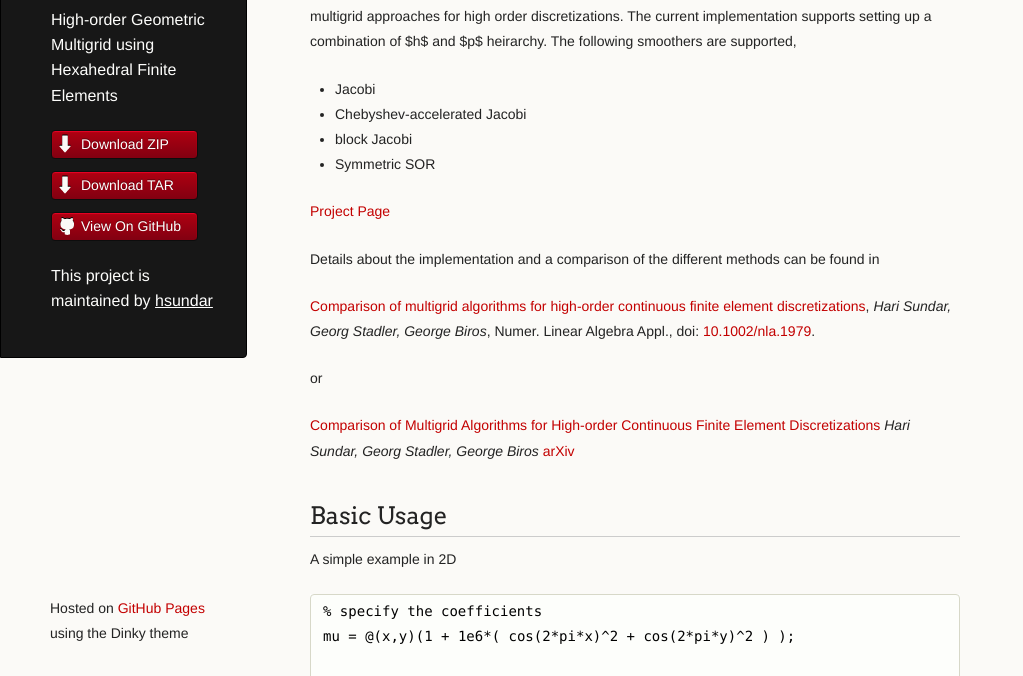
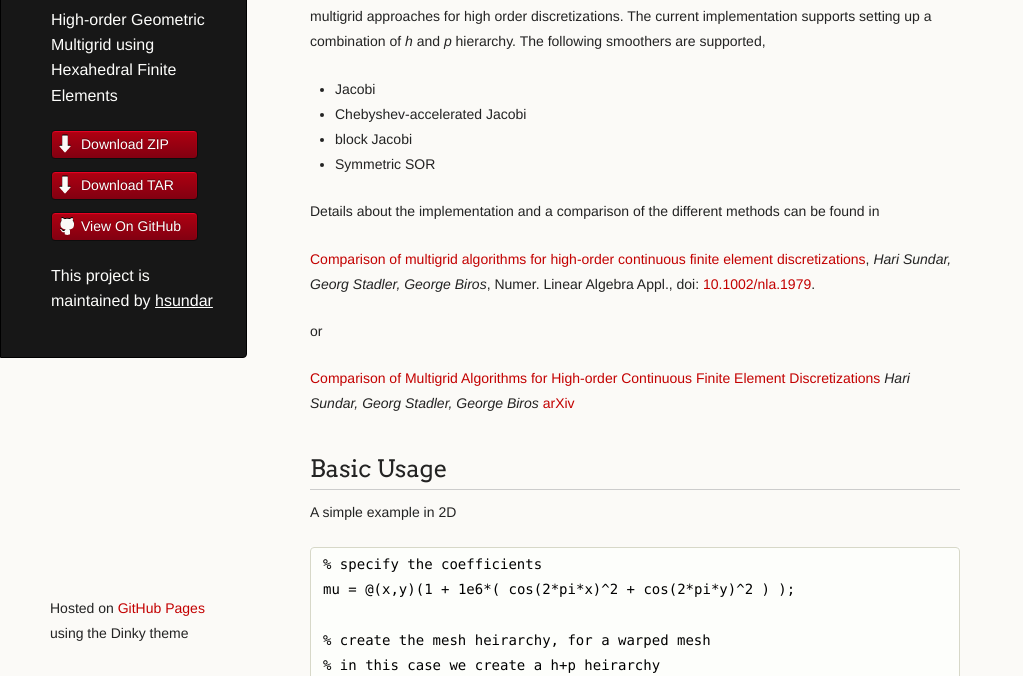
Before and after one commit to hsundar/homg, a plain HTML site: page index.html in a window 1280 px wide. Shown: the part 122-798 px from the top of the page, without its empty margins (0-1023 px from the left). Drawn offline with Linux system fonts and the light colour scheme.

```diff
--- a/index.html
+++ b/index.html
@@ -35,8 +35,8 @@
 
 <p>High-order finite-element package using hexahedral elements. The code is a
 testbed for geometric multigrid approaches for high order discretizations. The
-current implementation supports setting up a combination of $h$ and $p$
-heirarchy. The following smoothers are supported,</p>
+current implementation supports setting up a combination of <em>h</em> and <em>p</em>
+hierarchy. The following smoothers are supported,</p>
 
 <ul>
 <li>Jacobi</li>
@@ -44,8 +44,6 @@ heirarchy. The following smoothers are supported,</p>
 <li>block Jacobi</li>
 <li>Symmetric SOR </li>
 </ul>
-
-<p><a href="http://hsundar.github.io/homg/">Project Page</a></p>
 
 <p>Details about the implementation and a comparison of the different methods can
 be found in   </p>
@@ -85,8 +83,7 @@ g.solve (<span class="pl-c1">150</span>, <span class="pl-s"><span class="pl-pds"
 <span class="pl-c">% or solve using CG preconditioned using multigrid</span>
 g.solve_pcg(<span class="pl-c1">150</span>, <span class="pl-s"><span class="pl-pds">'</span>jacobi<span class="pl-pds">'</span></span>, <span class="pl-c1">3</span>,<span class="pl-c1">3</span>, g.L, g.get_u0);
 g.solve_pcg(<span class="pl-c1">150</span>, <span class="pl-s"><span class="pl-pds">'</span>chebyshev<span class="pl-pds">'</span></span>, <span class="pl-c1">3</span>,<span class="pl-c1">3</span>, g.L, g.get_u0);
-g.solve_pcg(<span class="pl-c1">150</span>, <span class="pl-s"><span class="pl-pds">'</span>ssor<span class="pl-pds">'</span></span>, <span class="pl-c1">2</span>,<span class="pl-c1">1</span>, g.L, g.get_u0);
-</pre></div>
+g.solve_pcg(<span class="pl-c1">150</span>, <span class="pl-s"><span class="pl-pds">'</span>ssor<span class="pl-pds">'</span></span>, <span class="pl-c1">2</span>,<span class="pl-c1">1</span>, g.L, g.get_u0);</pre></div>
 
 <p>The 3D example is similar with a few changes in the grid setup.</p>
 
```
Also changed, not shown: params.json (+1 -1 lines).
